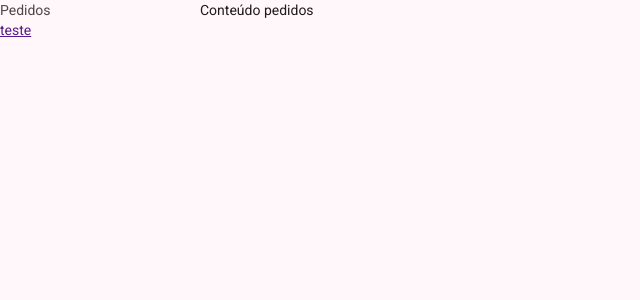
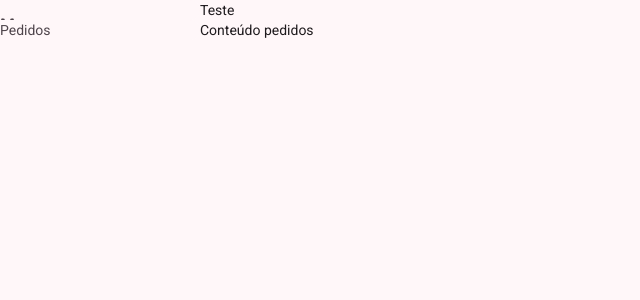
Before and after one commit to leonardopk/GoTripAdmin, an Angular app: page / in a window 1280 px wide. Shown: the top 300 px of the page, without its empty margins (0-640 px from the left). Built offline with nearby package versions, Linux system fonts and the light colour scheme.

Commit message:
Revert "teste mudança"
This reverts commit b6bb1882eff958097fbd46fb74d2c10401b90b5e.

```diff
--- a/src/app/layout/sidebar/sidebar.component.html
+++ b/src/app/layout/sidebar/sidebar.component.html
@@ -1,10 +1,27 @@
 <div class="sidebar-container">
+
+    <mat-sidenav-container class="sidenav-container">
+        <mat-sidenav mode="side" opened class="sidenav">
+            <h3 class="menu-title">Menu</h3>
+
+            <nav class="menu-links">
+            <a routerLink="/home" routerLinkActive="active">🏠 Home</a>
+            <a routerLink="/activities" routerLinkActive="active">📅 Atividades</a>
+            <a routerLink="/profile" routerLinkActive="active">👤 Perfil</a>
+            <a routerLink="/settings" routerLinkActive="active">⚙️ Configurações</a>
+            </nav>
+        </mat-sidenav>
+
+        <mat-sidenav-content>
+            Teste
+        </mat-sidenav-content>
+    </mat-sidenav-container>
 
     <mat-sidenav-container class="example-container">
         <mat-sidenav mode="side" opened>Pedidos</mat-sidenav>
         <mat-sidenav-content>Conteúdo pedidos</mat-sidenav-content>
     </mat-sidenav-container>
-    <a href="">teste</a>
+
     <!--
     <div class="logo">
         <img src="/images/logo.png" alt="">
```
